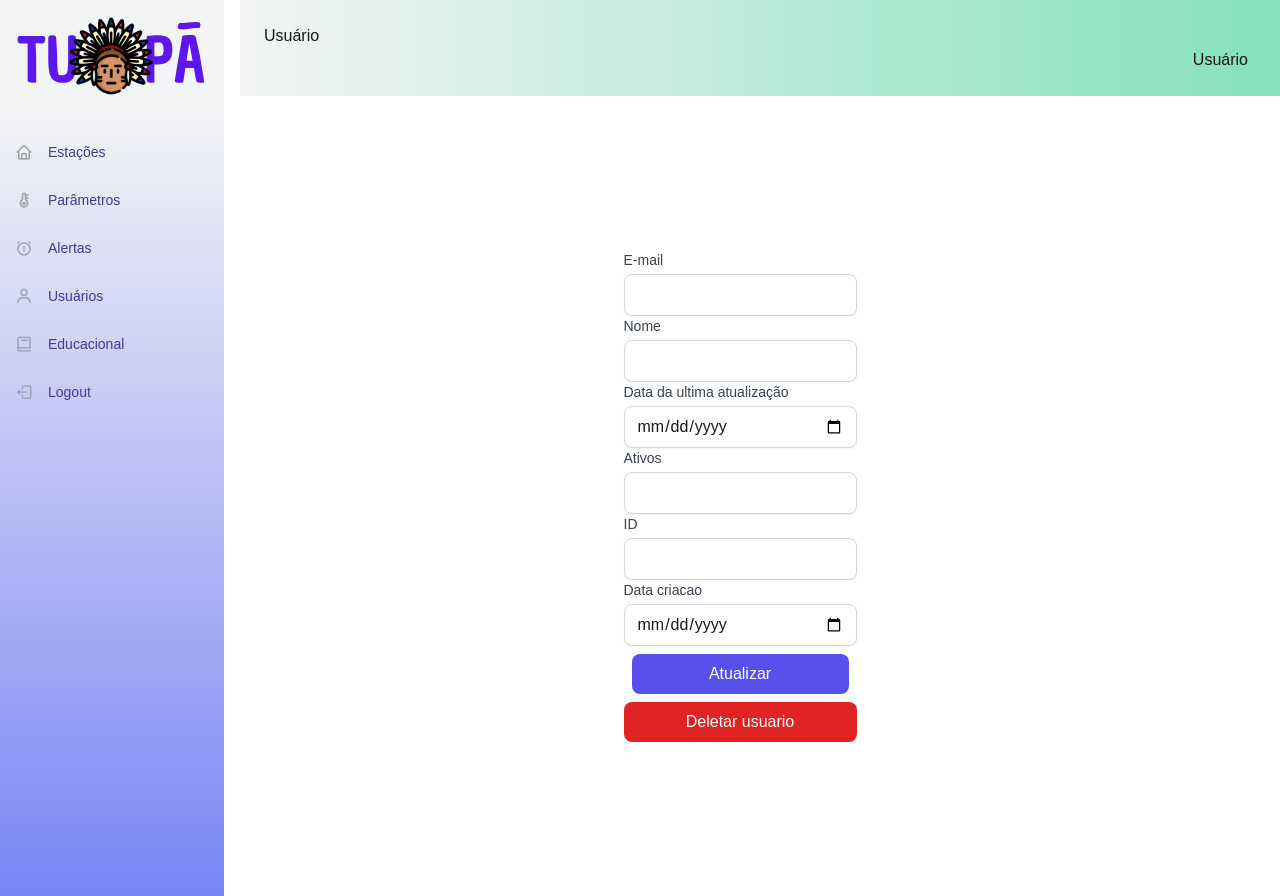
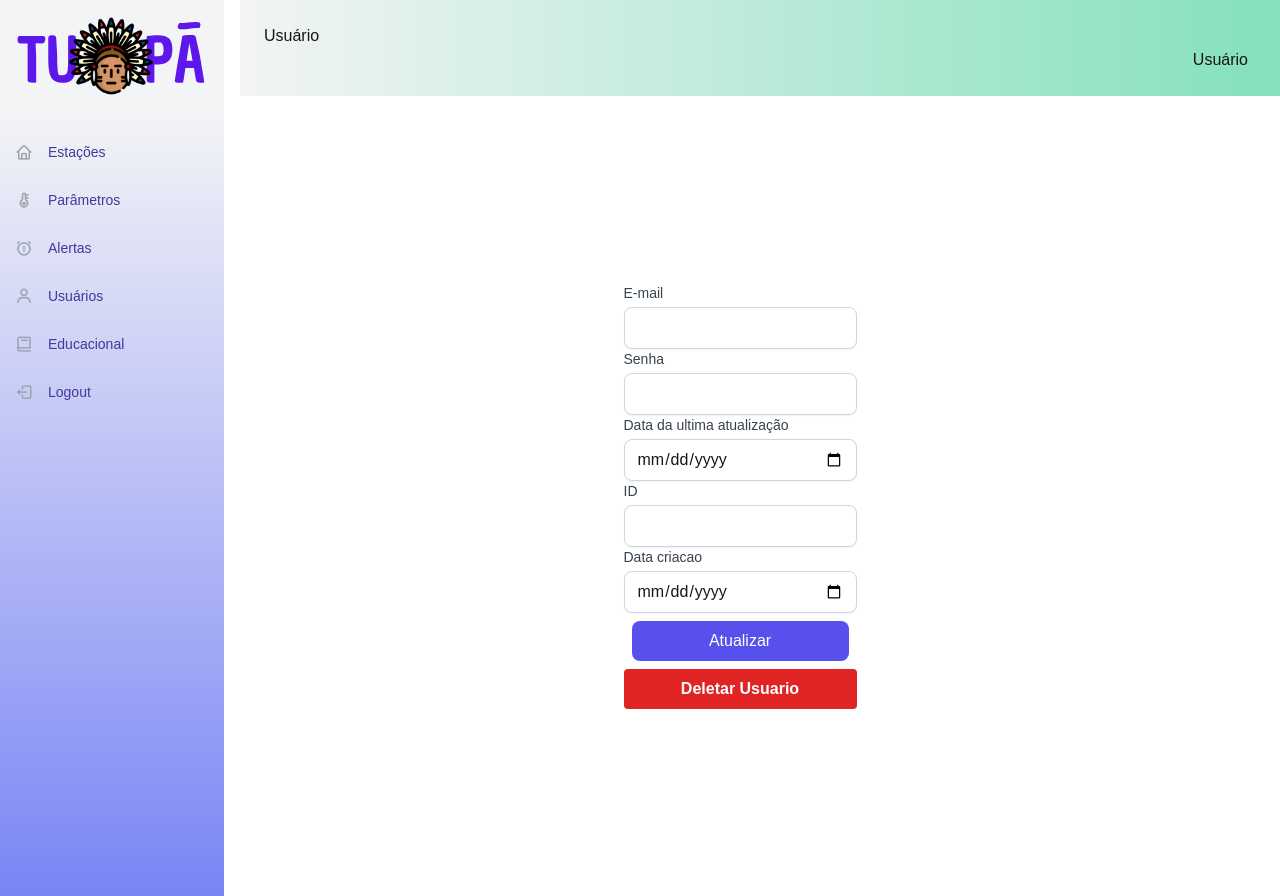
Before and after one commit to Grupo-Syntax-Squad/Tupan-Front, a Next.js app in the folder tupan/: page /visualizar-usuario in a window 1280 px wide. Built offline with nearby package versions, Linux system fonts and the light colour scheme.

Commit message:
refa: padornizando botões e ajustando delete de usuario na parte de vizualizacao

```diff
--- /dev/null
+++ b/tupan/src/app/_api/delete/Usuarios.ts
@@ -0,0 +1,22 @@
+import { api_route } from '..';
+
+export const deletarUsuario = async (id: number,token: string): Promise<void> => {
+  try {
+    const response = await fetch(`${api_route}/usuarios/${id}`, {
+      method: 'DELETE',
+      headers: {
+        'Authorization': `Token ${token}`,
+        'Content-Type': 'application/json',
+      },
+    });
+
+    if (!response.ok) {
+      throw new Error(`Erro ao deletar o parâmetro: ${response.statusText}`);
+    }
+
+    console.log('Parâmetro deletado com sucesso');
+  } catch (error) {
+    console.error('Erro na requisição:', error);
+    throw error;
+  }
+};
--- a/tupan/src/app/visualizar-usuario/page.tsx
+++ b/tupan/src/app/visualizar-usuario/page.tsx
@@ -2,13 +2,13 @@
 
 import { MenuLateral } from "@/components/menu-lateral";
 import { NavTop } from "@/components/nav-top";
-
-import React from 'react';
+import {deletarUsuario} from '@/app/_api/delete/usuarios';
+import { Botao } from "@/components/botao";
+import Link from "next/link";
+import React from "react";
 
 const VisualizarUsuarios: React.FC = () => {
-  const usuarios = [
-    { id: 1, usuario: 'fulano', email: 'exemploEmail@gmail.com', dataCriacao: '2024-09-19', dataUpdate: '2024-09-22' },
-  ];
+
 
   const menuData = [
     { nome: "Estações", path: "/estacoes", icone: "bx bx-home" },
@@ -46,13 +46,13 @@ const VisualizarUsuarios: React.FC = () => {
               />
             </div>
             <div>
-              <label htmlFor="nome" className="block text-sm font-medium text-gray-700">
-                Nome
+              <label htmlFor="password" className="block text-sm font-medium text-gray-700">
+                Senha
               </label>
               <input
-                id="nome"
-                name="nome"
-                type="string"
+                id="password"
+                name="password"
+                type="password"
                 className="mt-1 w-full px-3 py-2 border border-gray-300 rounded-lg shadow-sm focus:ring-indigo-500 focus:border-indigo-500"
               />
             </div>
@@ -69,17 +69,7 @@ const VisualizarUsuarios: React.FC = () => {
               />
             </div>
 
-            <div>
-              <label htmlFor="ativos" className="block text-sm font-medium text-gray-700">
-                Ativos
-              </label>
-              <input
-                id="ativos"
-                name="ativos"
-                type="bolean"
-                className="mt-1 w-full px-3 py-2 border border-gray-300 rounded-lg shadow-sm focus:ring-indigo-500 focus:border-indigo-500"
-              />
-            </div>
+
 
             <div>
               <label htmlFor="ID" className="block text-sm font-medium text-gray-700">
@@ -112,12 +102,19 @@ const VisualizarUsuarios: React.FC = () => {
               Atualizar
             </button>
 
-            <button
+            {/* <button
               type="submit"
-              className="bg-red-600 text-white py-2 px-4 rounded-lg hover:bg-red-700"
+              className="bg-red-600 text-white m-2 py-2 px-4 rounded-lg hover:bg-red-700"
             >
               Deletar usuario
-            </button>
+            </button> */}
+            <Botao
+              type="button"
+              corTexto="text-white"
+              corFundo="bg-red-600"
+              label="Deletar Usuario"
+              onClick={() => deletarUsuario(usuario.id)}
+            />
         </div>
         <div>
 
```
Also changed, not shown: tupan/src/hooks/deletarUsuario.tsx (added, +14 -0 lines).
